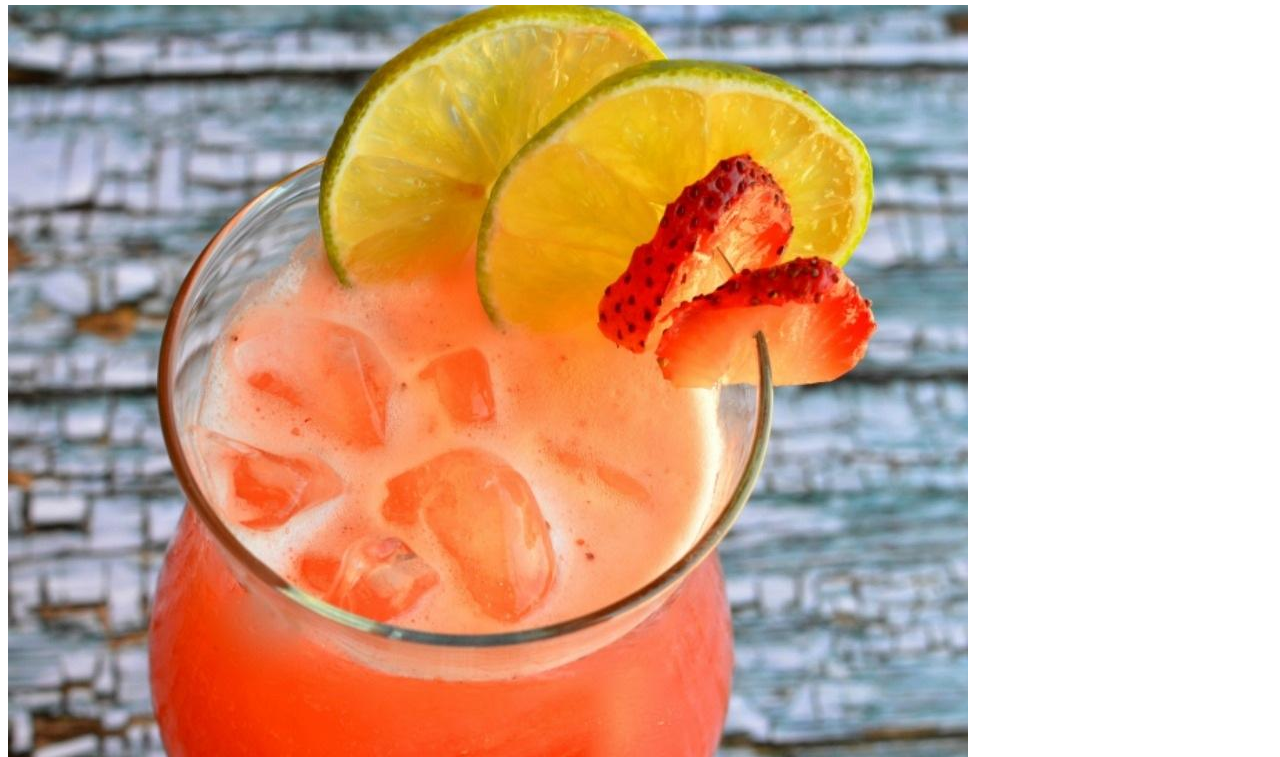
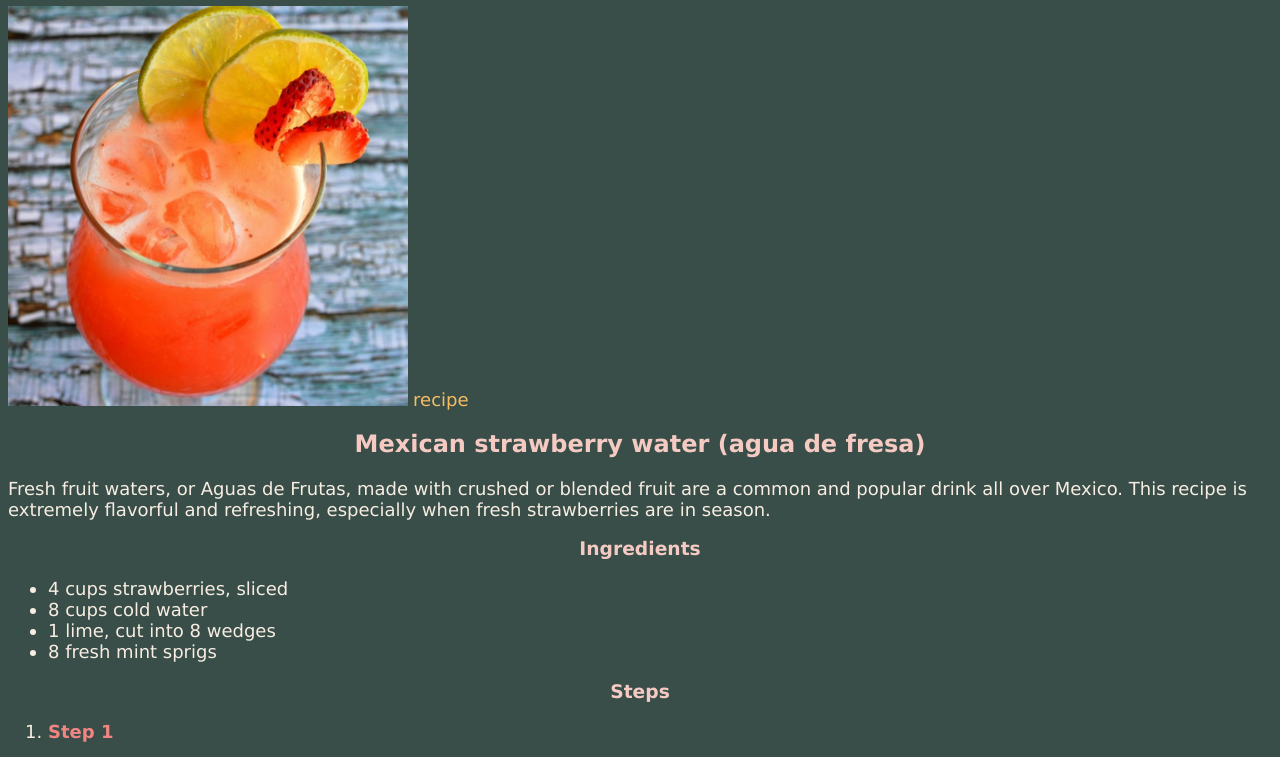
Before and after one commit to BryanMed/odin-recipes, a plain HTML site: page recipes/strawberry-water.html in a window 1280 px wide. Shown: the part 75-832 px from the top of the page. Drawn offline with Linux system fonts and the light colour scheme.

Commit message:
Add ugly style through style.css

```diff
--- a/recipes/strawberry-water.html
+++ b/recipes/strawberry-water.html
@@ -3,6 +3,7 @@
 <head>
     <meta charset="UTF-8">
     <title>Mexican Strawberry Water</title>
+    <link rel="stylesheet" href="../style.css">
 </head>
 <body>
     <h1>Mexican Strawberry Water (Agua de Fresa)</h1>
--- /dev/null
+++ b/style.css
@@ -0,0 +1,39 @@
+html{
+    background-color: #394e49;
+    font-family: Verdana, Geneva, Tahoma, sans-serif;
+}
+
+h1{
+    color: #f7ede2;
+    text-align: center;
+
+}
+
+h2, h3{
+    color: #f5cac3;
+    text-align: center;
+}
+
+a{
+    color: #f6bd60;
+    text-decoration: none;
+    font-size: 18px;
+}
+
+a:hover{
+    color: #f28482;
+}
+
+img{
+    height: auto;
+    width: 400px;
+}
+
+p, li{
+    color: #f7ede2;
+    font-size: 18px;
+}
+
+li strong{
+    color: #f28482;
+}
```
Also changed, not shown: index.html (+1 -0 lines), recipes/aguaJamaica.html (+1 -0 lines), recipes/aguaTamarind.html (+1 -0 lines).
